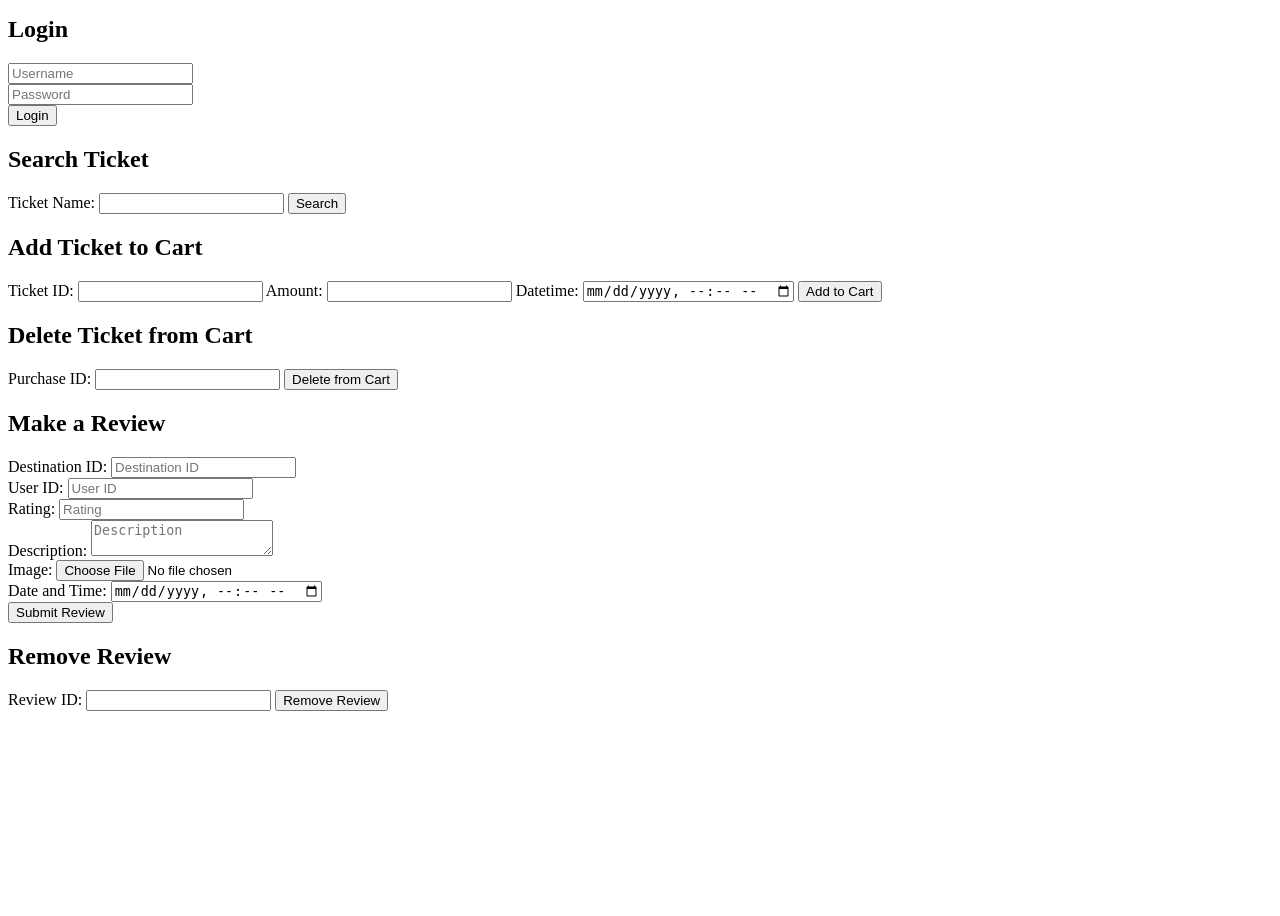
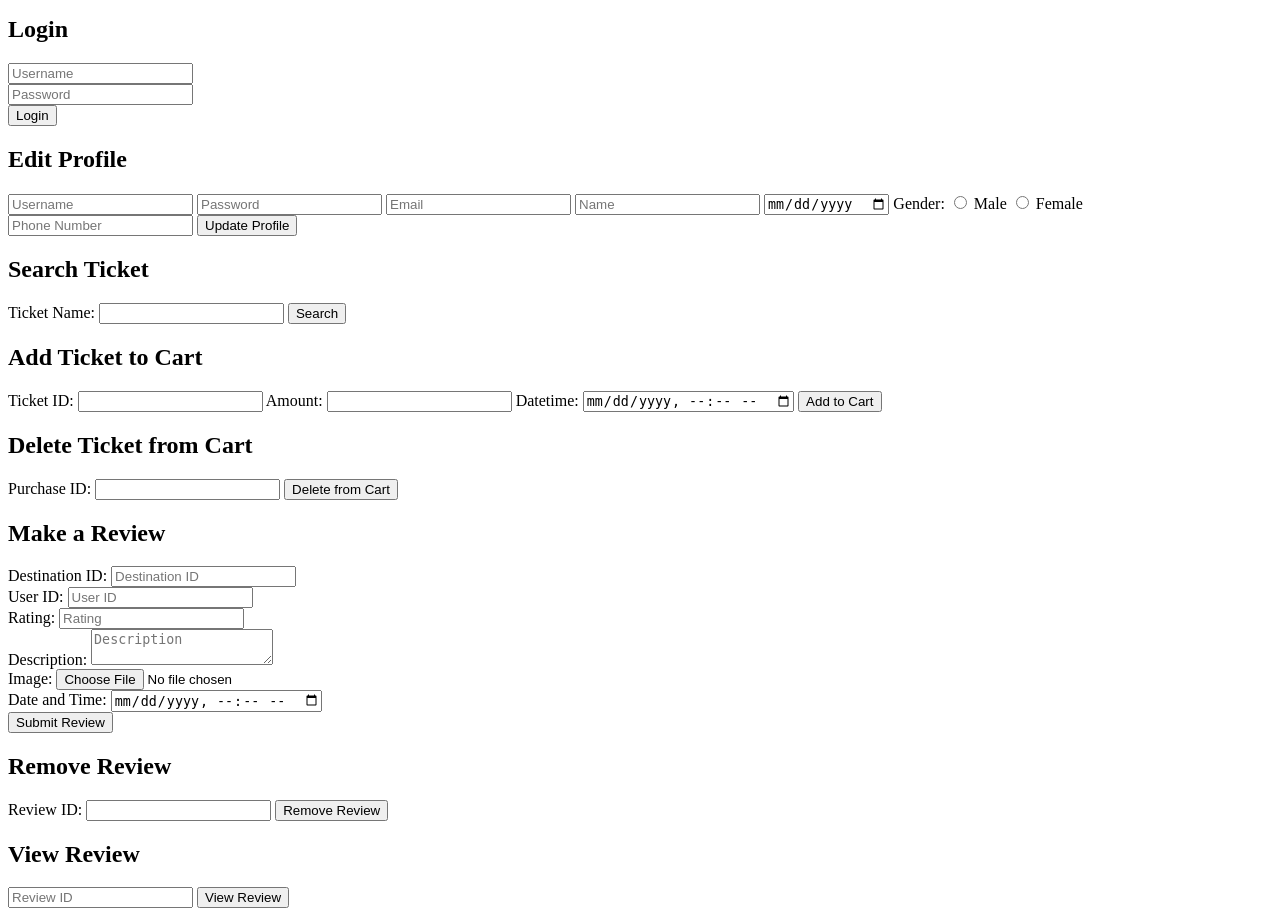
Before and after one commit to fihrizilhamr/PPL-FP-G-2024, a PHP site: page / in a window 1280 px wide. Shown: the part 298-1214 px from the top of the page. Before the commit the page ends 1009 px from the top, so only its background shows below. Run offline with PHP 8.4, Linux system fonts and the light colour scheme.

Commit message:
add: editProfile and viewReview

```diff
--- a/microservices/RegisteredCustomerService/index.html
+++ b/microservices/RegisteredCustomerService/index.html
@@ -33,6 +33,23 @@
         <input type="password" name="password" placeholder="Password" required><br>
         <button type="submit">Login</button>
     </form>
+
+    <h2>Edit Profile</h2>
+    <form action="editProfile.php" method="post">
+        <input type="text" name="username" placeholder="Username" required>
+        <input type="password" name="password" placeholder="Password" required>
+        <input type="email" name="email" placeholder="Email" required>
+        <input type="text" name="name" placeholder="Name" required>
+        <input type="date" name="birthdate" placeholder="Birthdate" required>
+        <label for="gender">Gender:</label>
+        <input type="radio" id="male" name="gender" value="M" required>
+        <label for="male">Male</label>
+        <input type="radio" id="female" name="gender" value="F" required>
+        <label for="female">Female</label><br>
+        <input type="text" name="phonenumber" placeholder="Phone Number" required>
+        <button type="submit">Update Profile</button>
+    </form>
+
 
     <h2>Search Ticket</h2>
     <form action="searchTicket.php" method="POST">
@@ -90,6 +107,12 @@
         <button type="submit">Remove Review</button>
     </form>
 
+    <h2>View Review</h2>
+    <form action="viewReview.php" method="get">
+        <input type="number" name="review_id" placeholder="Review ID" required>
+        <button type="submit">View Review</button>
+    </form>
+
     <script>
         function displayNotification(message) {
             const notificationsDiv = document.getElementById('notifications');
```
Also changed, not shown: microservices/RegisteredCustomerService/classes.php (+26 -6 lines), microservices/RegisteredCustomerService/editProfile.php (added, +13 -0 lines), microservices/RegisteredCustomerService/viewReview.php (added, +23 -0 lines), microservices/RegisteredCustomerService/uploads/666a23dc2d875.png (added).
